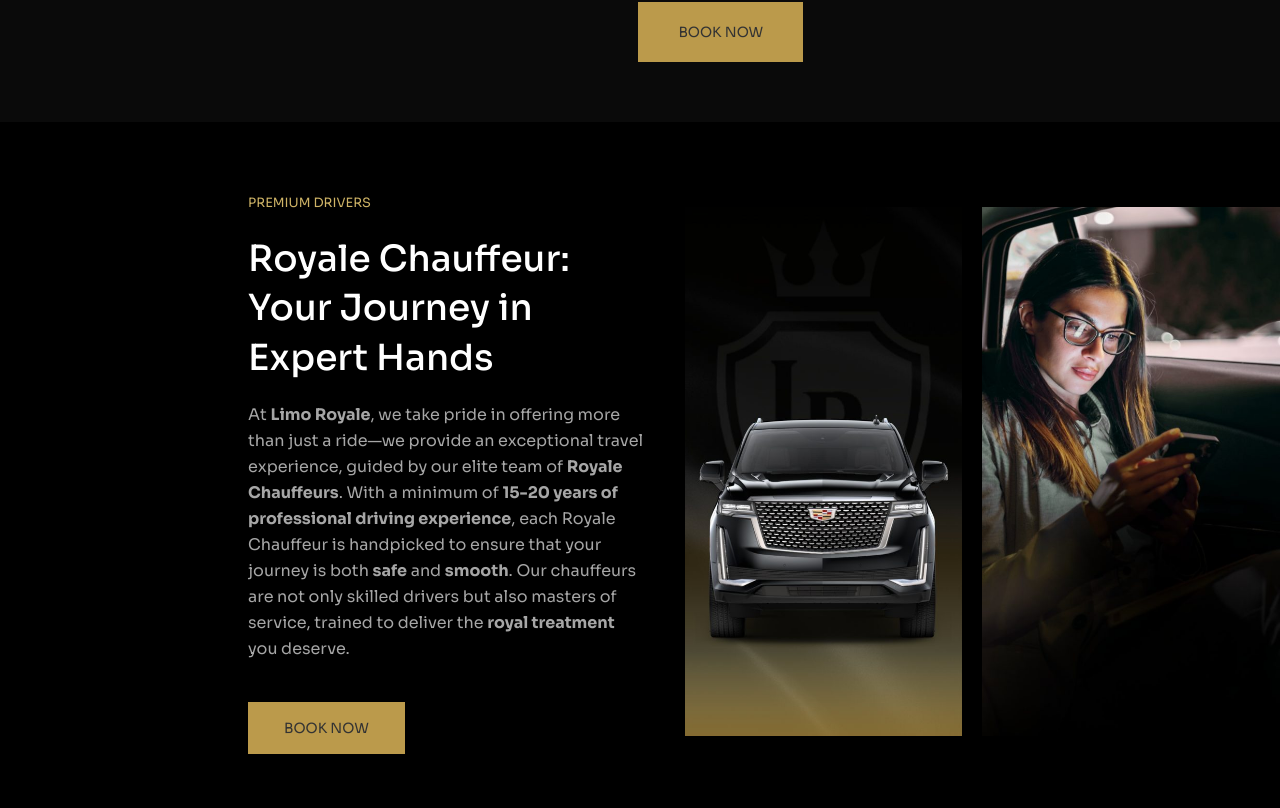
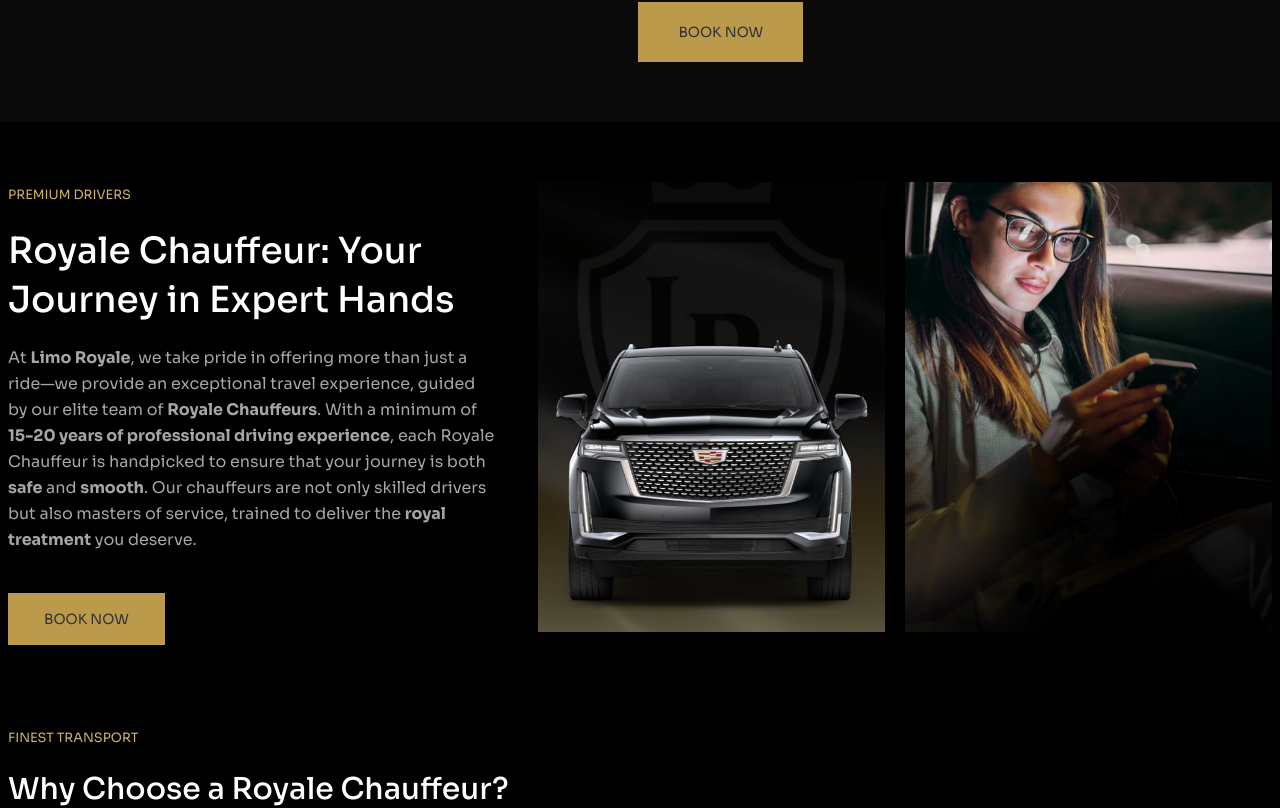
Before and after one commit to ashutosh2801/limoroyal, a React (Vite) app: page /about in a window 1280 px wide. Shown: the part 3839-4647 px from the top of the page. Built offline with nearby package versions, Linux system fonts and the light colour scheme.

Commit message:
contact number changes

```diff
--- a/src/About.jsx
+++ b/src/About.jsx
@@ -90,7 +90,7 @@
             </div>
             <div>
               <p className='webFontColor text-base leading-relaxed'>With over two decades of experience across various regions and industries, Limo Royale has gained invaluable insight into what it takes to serve clients at the highest level. Our deep roots in the luxury hotel industry have taught us the importance of not just meeting expectations, but exceeding them. We don’t aim to be just another limo service—we strive to be the best, offering an experience that mirrors the finest standards of hospitality found in the world’s leading hotel chains.</p>
-              <a href='tel:4167255466' title='Limo Royale Hotline' className='webFontColor mt-5 block'>
+              <a href='tel:+14167255466' title='Limo Royale Hotline' className='webFontColor mt-5 block'>
                 <div className='bg-white rounded-full px-3 lg:px-4 py-4 mr-2 inline-block'><FontAwesomeIcon icon={faHeadset} className="text-red-800 text-3xl" /></div> <span className='webColor'>Call Center:</span> 416-725-5466
               </a>
             </div>
@@ -135,9 +135,10 @@
           </div>
         </div>
       </div>
+
       <div>
-        <div className='py-10 lg:py-17 pl-8 xl:pl-62 pr-8 lg:pr-0'>
-          <div className='flex flex-col lg:flex-row lg:space-x-10 items-center' data-aos="fade-up">
+        <div className='container mx-auto px-2'>
+          <div className='flex flex-col lg:flex-row lg:space-x-10 py-15' data-aos="fade-up">
             <div className='w-full lg:w-2/5'>
               <small className='webColor uppercase'>Premium drivers</small>
               <h2 className='text-white text-2xl lg:text-4xl leading-snug my-5 font-medium'>Royale Chauffeur: Your Journey in Expert Hands</h2>
@@ -146,8 +147,8 @@
             </div>
             <div className='w-full lg:w-3/5'>
                 <div className='grid grid-cols-2 space-x-5 mt-10 lg:mt-0'>
-                  <div><img src={GlobalImg1} className='w-full h-full' alt='Global Experience with Limo Service' /></div>
-                  <div><img src={GlobalImg2} className='w-full h-full' alt='Premium Limo Service Toronto' /></div>
+                  <div><img src={GlobalImg1} className='w-full h-[250px] md:h-[400px] lg:h-[450px] object-cover' alt='Global Experience with Limo Service' /></div>
+                  <div><img src={GlobalImg2} className='w-full h-[250px] md:h-[400px] lg:h-[450px] object-cover' alt='Premium Limo Service Toronto' /></div>
                 </div>
             </div>
           </div>
--- a/src/Contact.jsx
+++ b/src/Contact.jsx
@@ -65,7 +65,7 @@
                             <PhoneIcon className="w-5 h-5 lg:w-8 lg:h-8 text-black" />
                         </div>
                         <h3 className='text-white text-2xl lg:text-3xl mb-5'>Phone</h3>
-                        <a href='tel:4167255466' className='text-base md:text-sm lg:text-base leading-relaxed webFontColor w-full inline-block mb-10'>
+                        <a href='tel:+14167255466' className='text-base md:text-sm lg:text-base leading-relaxed webFontColor w-full inline-block mb-10'>
                             416-725-LIMO<br></br>
                             (416-725-5466)
                         </a>
--- a/src/Home.jsx
+++ b/src/Home.jsx
@@ -68,7 +68,7 @@
               </div>
               <div>
                 <p className='webFontColor text-base leading-relaxed'>At Limo Royale, we go beyond providing simply transportation services. In fact, our goal is to provide a luxurious, memorable, and most satisfactory experience to our clientele. With more than 20 years of experience spanning multiple countries across the globe, we truly understand what clients require. Our expertise in the hotel and hospitality industries adds more depth to our service to clients. Our objective is to provide clients with a royal experience that exceeds expectations in luxury transportation.</p>
-                <a href='tel:4167255466' title='Limo Royale Hotline' className='webFontColor mt-5 block'>
+                <a href='tel:+14167255466' title='Limo Royale Hotline' className='webFontColor mt-5 block'>
                   <div className='bg-white rounded-full px-4 lg:px-5 py-4 mr-2 inline-block'><FontAwesomeIcon icon={faHeadset} className="text-red-800 text-3xl" /></div> <span className='webColor'>Call Center:</span> 416-725-5466
                 </a>
               </div>
--- a/src/components/Footer.jsx
+++ b/src/components/Footer.jsx
@@ -51,7 +51,7 @@
                     <h6 className='text-white text-xl font-semibold mb-5'>Contact Us</h6>
                     <div className='mt-5 flex items-start flex-wrap'>
                         <div className='bg-white rounded-full px-3 py-3 mr-5 inline-block'><PhoneIcon className="h-4 w-4 webColor" /></div>
-                        <a href='tel:4167255466' className='webFontColor' title='Limo Hotline'>416-725-LIMO <br></br> (416-725-5466)</a>
+                        <a href='tel:+14167255466' className='webFontColor' title='Limo Hotline'>416-725-LIMO <br></br> (416-725-5466)</a>
                         <a href='tel:18888705466' className='webFontColor ml-15 mt-5' title='Limo Royale Toll Free'>Toll-Free: <br></br> 1 (888) 870-LIMO (5466)</a>
                     </div>
                     <div className='mt-8 flex items-start flex-wrap'>
--- a/src/components/Header.jsx
+++ b/src/components/Header.jsx
@@ -29,7 +29,7 @@
                             </div>
                             <div className='w-3/4'>
                                 <div className='hidden xl:flex justify-end space-x-3'>
-                                    <a href="tel:4167255466;" className='text-white flex items-center'> <PhoneIcon className="h-4 w-4 text-white mr-2" /> 416-725-LIMO (416-725-5466)</a>
+                                    <a href="tel:+14167255466;" className='text-white flex items-center'> <PhoneIcon className="h-4 w-4 text-white mr-2" /> 416-725-LIMO (416-725-5466)</a>
                                     <a href="tel:18888705466;" className='text-white flex items-center'> <PhoneIcon className="h-4 w-4 text-white mr-2" /> Toll-free: 1 (888) 870-LIMO (5466)</a>
                                 </div>
                             </div>
@@ -176,7 +176,7 @@
                                         <a href='/luxury-chauffeuring-services-to-londons' className='text-lg text-gray-300 hover:text-white' title='Events'>Events</a>
                                         <a href='/promotions' className='text-lg text-gray-300 hover:text-white' title='Promotions'>Promotions</a>
                                         <div className='mt-4 space-y-5 text-lg'>
-                                        <a href="tel:4167255466;" className='flex items-center' title='Limo Royale Hotline'>
+                                        <a href="tel:+14167255466;" className='flex items-center' title='Limo Royale Hotline'>
                                             <div className='webBG rounded-full p-2 mr-2'><PhoneIcon className="h-4 w-4" /></div> 416-725-LIMO (416-725-5466)
                                         </a>
                                         <a className='flex items-center' title='Limo Royale Hotline'>
--- a/src/components/ServiceSidePanel.jsx
+++ b/src/components/ServiceSidePanel.jsx
@@ -28,7 +28,7 @@
             </div>
             <div className='border-b webBorderColor pb-8' data-aos="fade-up">
                 <b className='text-white text-xl lg:text-2xl mt-8 mb-8 font-normal block'>Call us today & avail our services</b>
-                <a href='tel:4167255466' title='Limo Royale Hotline' className='webFontColor mt-5 block text-md md:text-sm lg:text-xl font-semibold'>
+                <a href='tel:+14167255466' title='Limo Royale Hotline' className='webFontColor mt-5 block text-md md:text-sm lg:text-xl font-semibold'>
                     <div className='bg-white rounded-full px-3 lg:px-4 py-3 lg:py-4 mr-2 inline-block'><FontAwesomeIcon icon={faHeadset} className="webColor text-xl lg:text-3xl" /></div> <span className='webColor'>Call Now</span> 416-725-5466
                 </a>
             </div>
```
Also changed, not shown: 1 other file (tests, documents, lock files or other folders).
